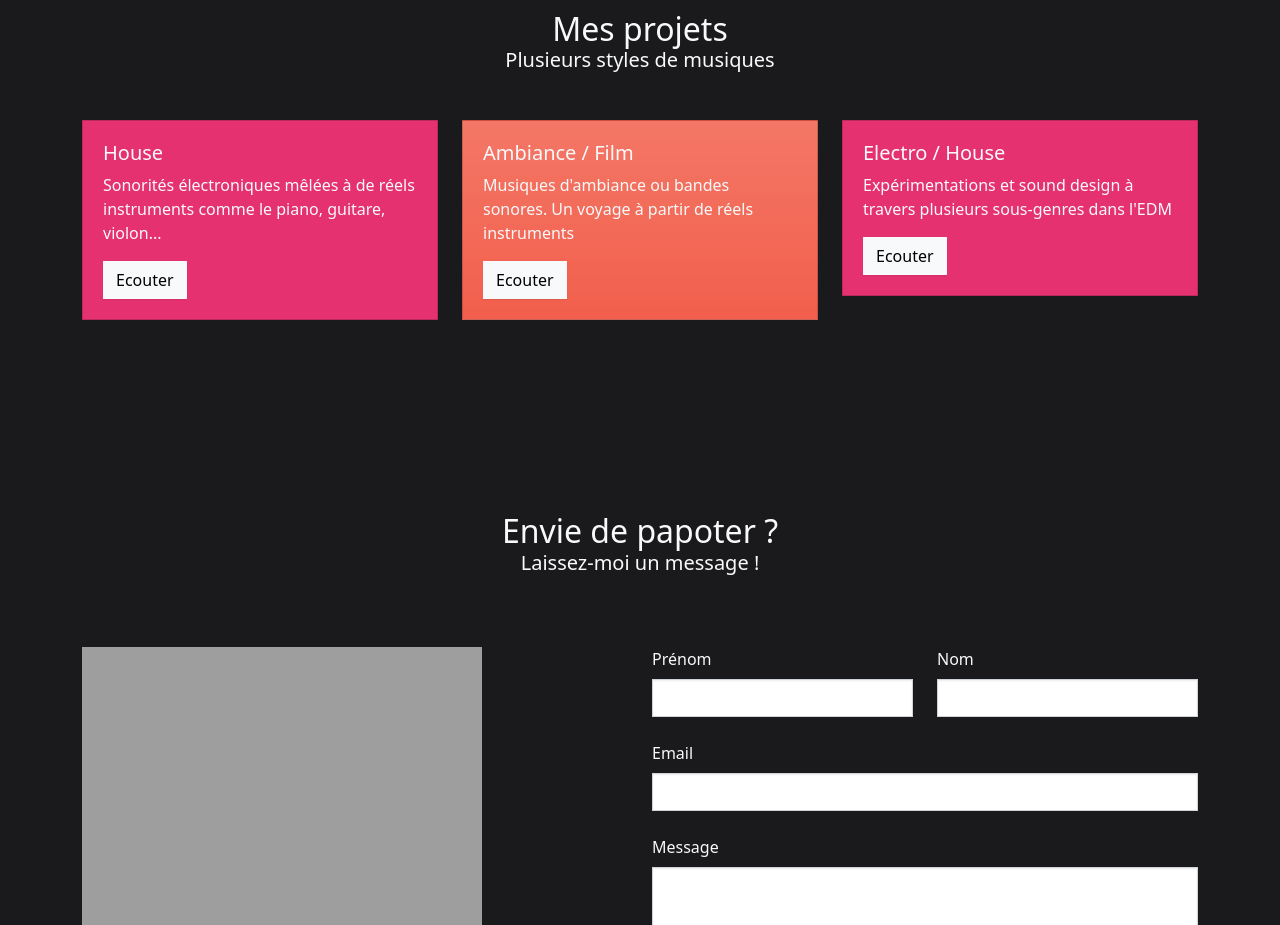
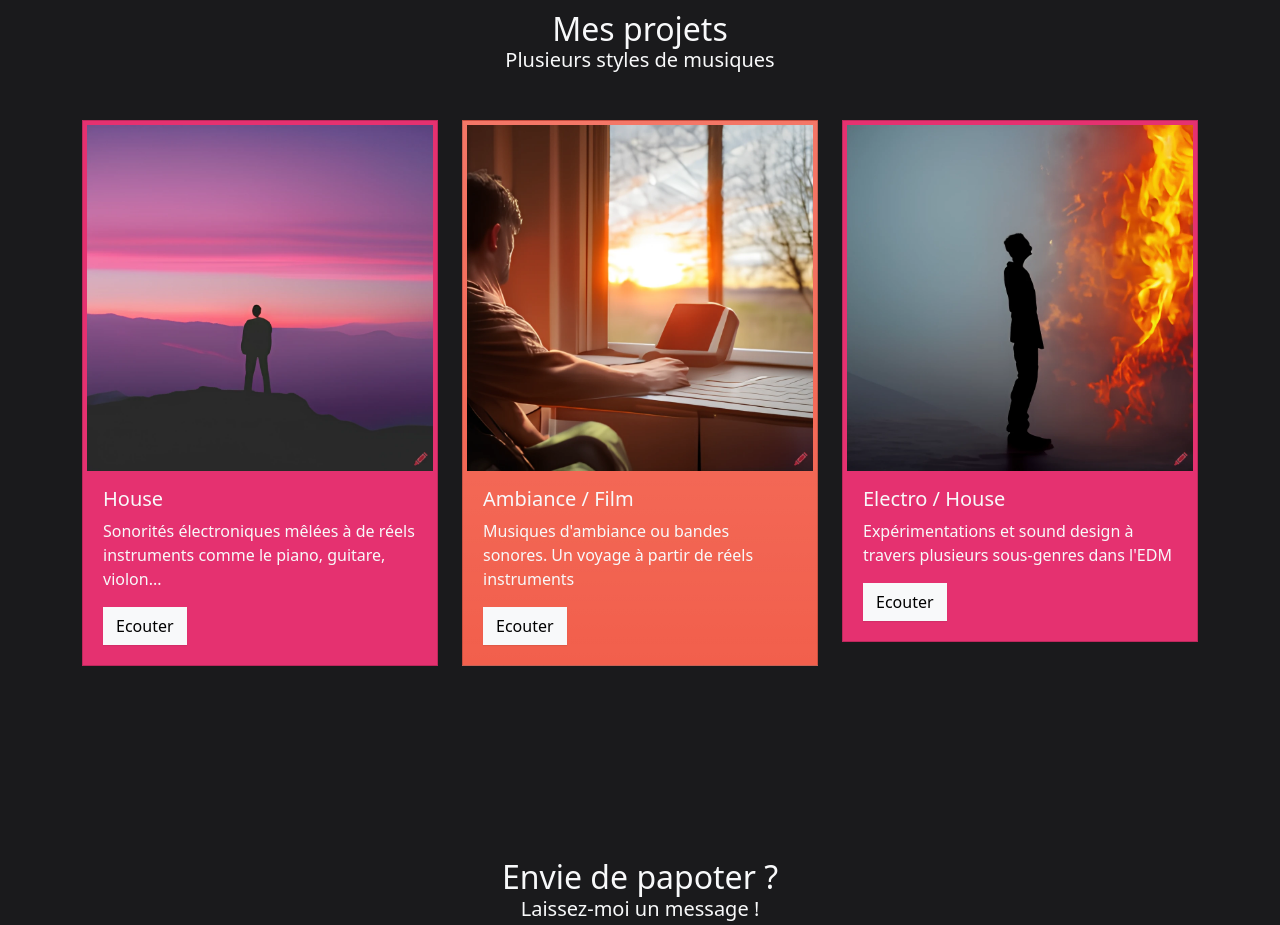
Before and after one commit to ThomasBfrd/itsartegon, a website: page index.html in a window 1280 px wide. Shown: the part 1560-2485 px from the top of the page. Drawn offline with nearby package versions, Linux system fonts and the light colour scheme; files that its build step writes are made by us from their sources; the site is published under a folder, as on GitHub Pages, so addresses that start at the root find nothing.

Commit message:
first commit

```diff
--- a/index.html
+++ b/index.html
@@ -102,7 +102,7 @@
           <div class="row gy-4 mt-4">
             <div class="col-12 col-sm-6 col-md-4 col-lg-4">
               <div class="card bg-secondary p-1">
-                <img src="/img/house.png" alt="" class="img-card-top img-fluid">
+                <img src="./img/house.png" alt="" class="img-card-top img-fluid">
                 <div class="card-body">
                     <h5 class="card-title text-light">House</h5>
                     <p class="card-text text-light">Sonorités électroniques mêlées à de réels instruments comme le piano, guitare, violon...</p>
@@ -122,7 +122,7 @@
 
             <div class="col-12 col-sm-6 col-md-4 col-lg-4">
               <div class="card bg-primary bg-gradient p-1">
-                <img src="/img/ambiance.png" alt="" class="img-card-top img-fluid">
+                <img src="./img/ambiance.png" alt="" class="img-card-top img-fluid">
                 <div class="card-body">
                     <h5 class="card-title text-light">Ambiance / Film</h5>
                     <p class="card-text text-light">Musiques d'ambiance ou bandes sonores. Un voyage à partir de réels instruments</p>
@@ -142,7 +142,7 @@
 
             <div class="col-12 col-sm-6 col-md-4 col-lg-4">
               <div class="card bg-secondary p-1">
-                <img src="/img/electro-house.png" alt="" class="img-card-top img-fluid">
+                <img src="./img/electro-house.png" alt="" class="img-card-top img-fluid">
                 <div class="card-body">
                     <h5 class="card-title text-light">Electro / House</h5>
                     <p class="card-text text-light">Expérimentations et sound design à travers plusieurs sous-genres dans l'EDM</p>
```
